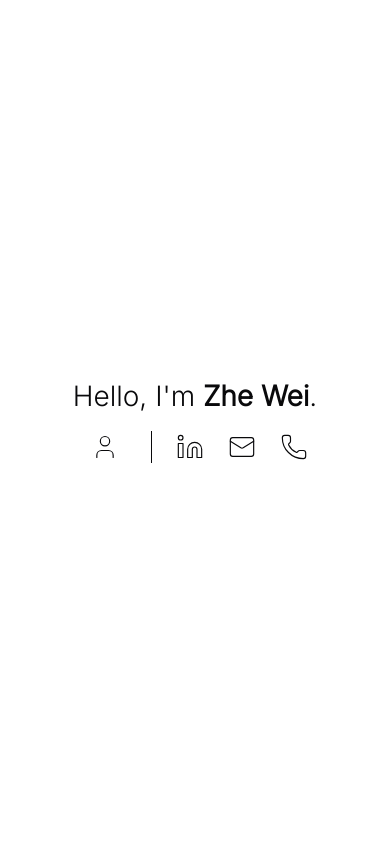
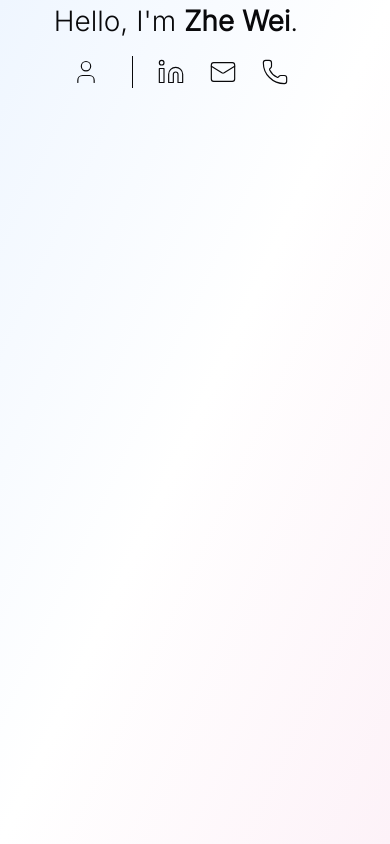
Before and after one commit to czhewei/hello, a React (Create React App) app: page / in a window 390 px wide. Built offline with nearby package versions, Linux system fonts and the light colour scheme; the HTML template or start-up script is replaced by a standard one.

Commit message:
mobile friendly design

```diff
--- a/src/App.js
+++ b/src/App.js
@@ -72,9 +72,11 @@ function App() {
   };
 
   return (
-    <div className="flex flex-col items-center justify-center min-h-screen bg-background text-foreground">
+    <div className="flex flex-col min-h-screen bg-gradient-to-br from-blue-50 via-white to-pink-50 text-foreground px-4 sm:px-8">
       <Header toggleAbout={toggleAbout} showAbout={showAbout} />
-      {showAbout && <AboutSection />}
+      <main className="flex-1 flex flex-col items-center justify-center w-full max-w-2xl mx-auto py-8">
+        {showAbout && <AboutSection />}
+      </main>
     </div>
   );
 }
```
